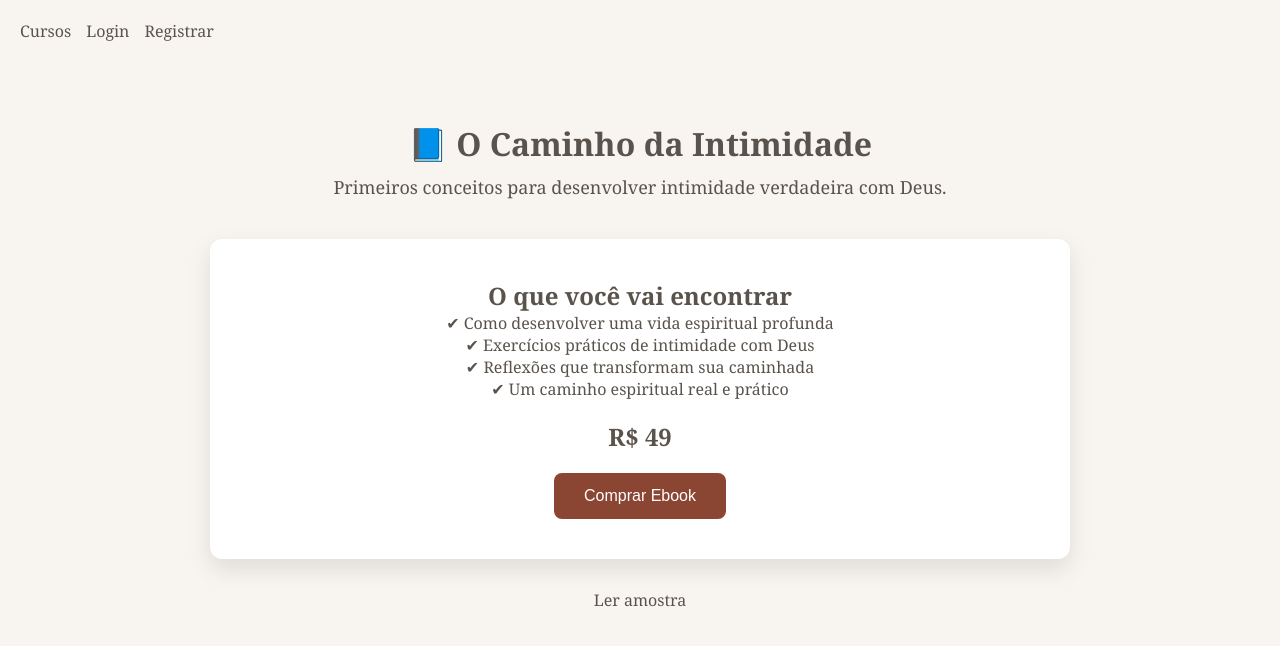
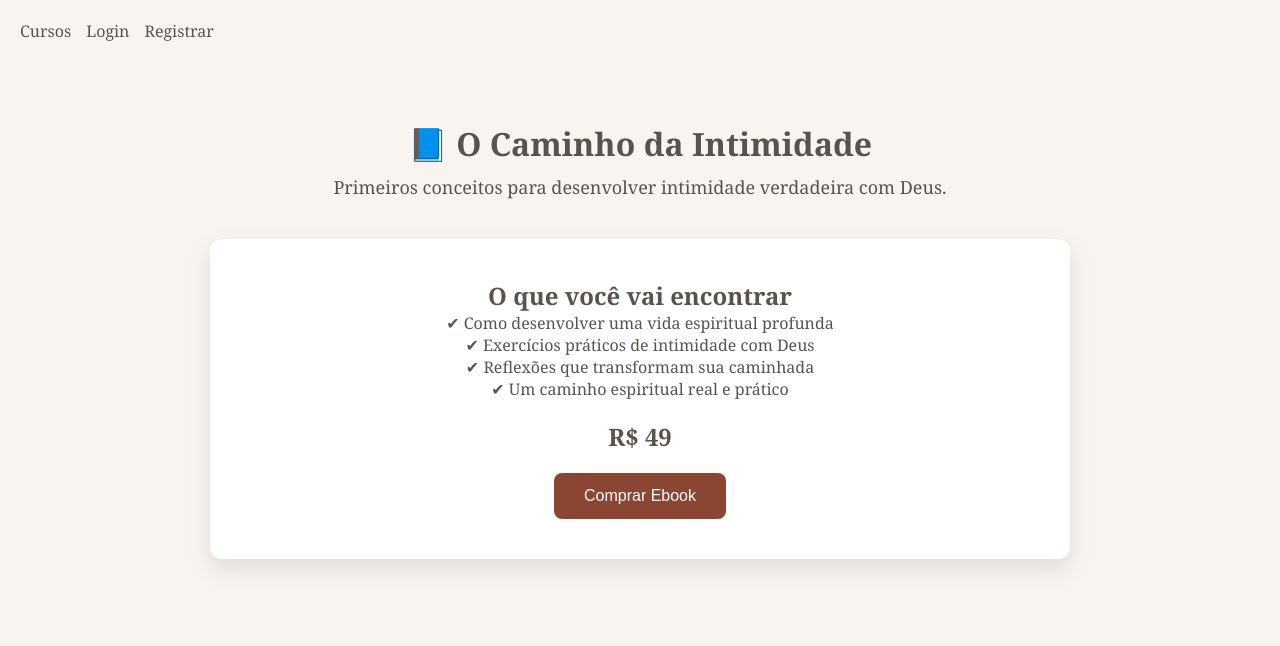
Before and after one commit to Mayra727/avivai-frontend, a React app: page /ebook in a window 1280 px wide. Shown: the top 646 px of the page. Built offline with nearby package versions, Linux system fonts and the light colour scheme; the HTML template or start-up script is replaced by a standard one.

Commit message:
remove ebook preview

```diff
--- a/src/pages/EbookPage.tsx
+++ b/src/pages/EbookPage.tsx
@@ -76,12 +76,6 @@ export default function EbookPage() {
 
       </div>
 
-      <div style={{ marginTop: "30px" }}>
-        <a href="/ebook-intimidade.pdf" target="_blank">
-          Ler amostra
-        </a>
-      </div>
-
     </div>
   );
 }
```
